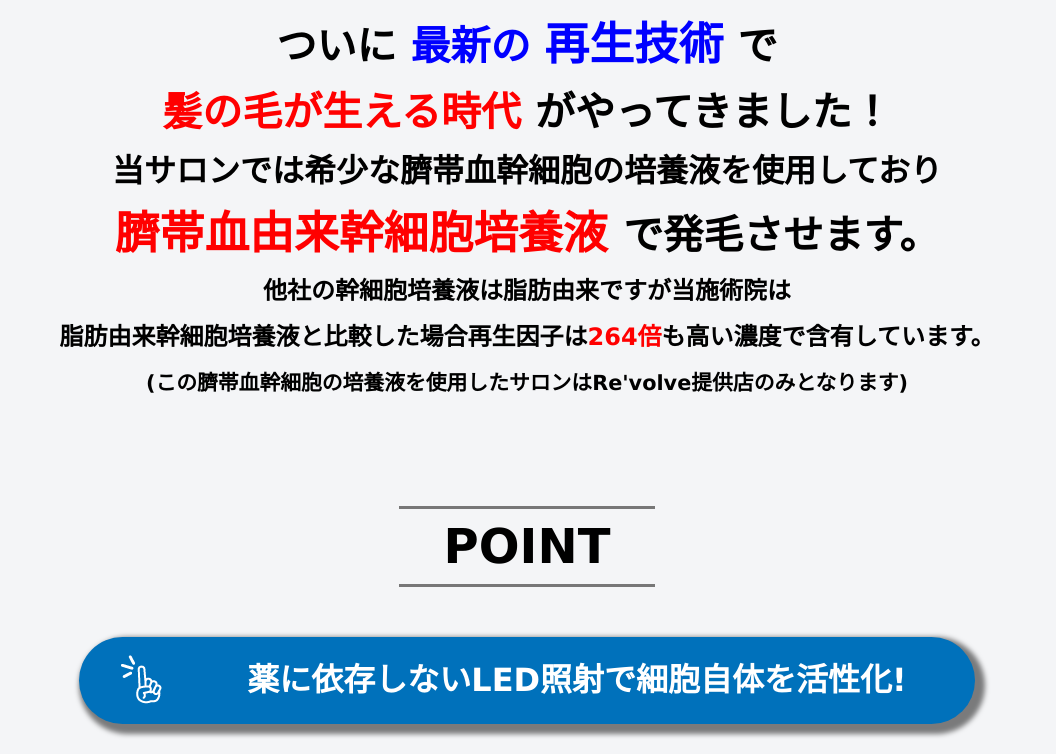
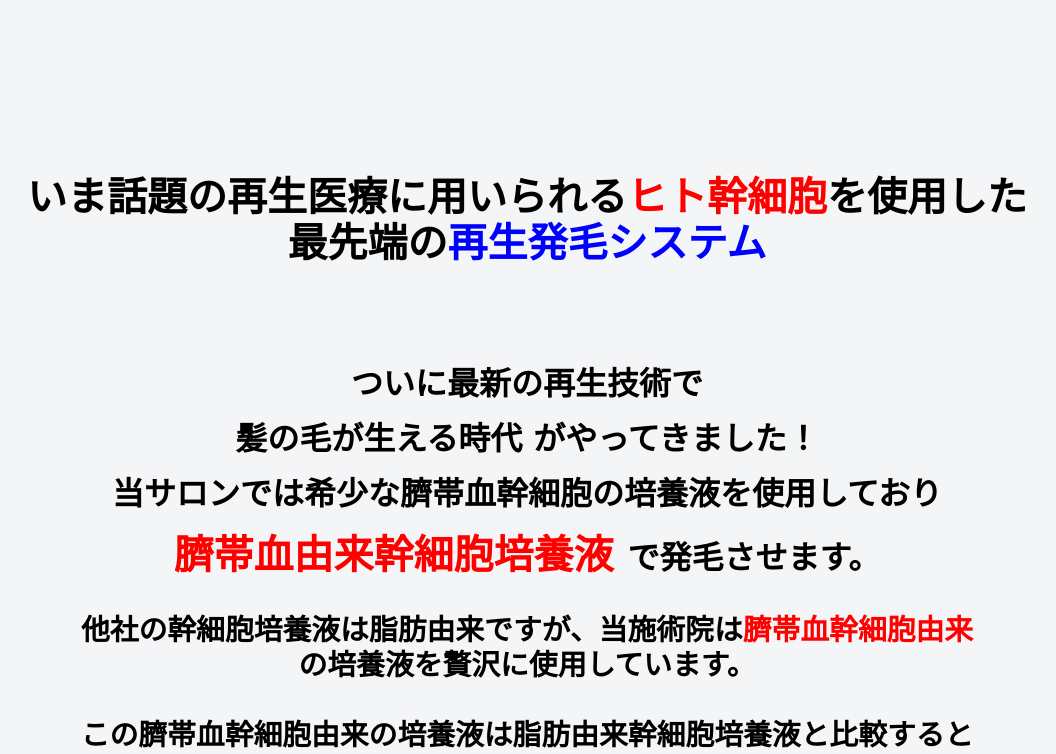
Before and after one commit to open-store-inc/RevolveT, a WordPress theme: template index.php in a window 1280 px wide. Shown: the part 2175-2929 px from the top of the page, without its empty margins (113-1169 px from the left). Run offline with PHP 8.4 and a stand-in for WordPress, Linux system fonts and the light colour scheme; the site name, menu and one post (Sample post) are stand-ins, and other content is empty.

Commit message:
コンテンツ並び替え・追加・修正
＋index,styleリファクタリング

```diff
--- a/index.php
+++ b/index.php
@@ -16,7 +16,7 @@
   <section class="attention">
     <div class="upper_line"></div>
        <div class="page1_message_1">
-         <h1>女性のための発育技術<br>自慢できる美しい髪で明るい生活を楽しめる</h1>
+         <h1>女性のための発毛技術<br>自慢できる美しい髪で明るい生活を楽しめる</h1>
        </div>
        <div class="under_line"></div>
        <div class="page1_message_2">
@@ -67,13 +67,11 @@
 			  <div class="page1_message_5">
 				このようなお悩みをお持ちの方
 			  </div>
-
             <div class="page1_message_image">
 			  <img src="<?php echo get_template_directory_uri(); ?>/image/2021_0212.png" width="450">
             </div>
 <!-- 以上はabsolute -->
 	  		</div>
-
 		  <div class="page1_message_6">
 			<div class="page1_message_6_xxx">
 				安心してください。当サロンが研究を重ね発見した
@@ -85,7 +83,11 @@
 				が登場
 			</div>
 		  </div>
+  　</section>
 
+
+
+	 <section class="interest">
 		<table class="page1_message_6_table">
 		  <tr><br>
 			  <th>
@@ -108,11 +110,15 @@
 		  </tr>
 		</table>
 
+	<div class="h2_box">
+       <h2>
+		 いま話題の再生医療に用いられる<span class="red">ヒト幹細胞</span>を使用した<br>最先端の<span class="blue">再生発毛システム</span>
+       </h2>
+    </div>
+
 	 <div class="page2_message_2">
-    <span>ついに
-      <span class="page2_message_2_1">最新の</span>
-      <span class="page2_message_2_2">再生技術</span>
-      で<br><span class="page2_message_2_6"><br></span>
+		<span>ついに最新の再生技術で<br>
+			<span class="page2_message_2_6"><br></span>
 			<span class="page2_message_2_3">髪の毛が生える時代</span>
 		  	がやってきました！<br><span class="page2_message_2_6"><br></span>
 		</span>
@@ -128,14 +134,15 @@
 
 		<div class="page2_message_3">
 		  <span>
-		   <span class="page2_message_2_6"><br></span>他社の幹細胞培養液は脂肪由来ですが当施術院は<br><span class="page2_message_2_6"><br></span>
-			  脂肪由来幹細胞培養液と比較した場合再生因子は<span><span class="page2_message_2_3">264倍</span>も高い濃度で含有しています。</span><br>
+			   <span class="page2_message_2_6"><br></span>他社の幹細胞培養液は脂肪由来ですが、当施術院は<span class="red">臍帯血幹細胞由来</span>の培養液を贅沢に使用しています。<br><span class="page2_message_2_6"><br></span>
+				  この臍帯血幹細胞由来の培養液は脂肪由来幹細胞培養液と比較すると<span><span class="red">264倍</span>も高い濃度で<span class="blue">再生因子</span>を含有しています。</span><br>
 			 <span class="page2_message_2_7">(この臍帯血幹細胞の培養液を使用したサロンはRe'volve提供店のみとなります)</span>
 		  </span>
 		</div>
 	  </section>
 
-	<section class="interest">
+
+   <section class="imagine">
 	   <div class="page2_message_3_title">
 		   <div class="page2_message_3_title_line">&nbsp;</div>
 		   POINT
@@ -143,7 +150,7 @@
 	   </div>
 
 
-    <div class="page2_message_3">
+	   <div class="page2_message_100">
 		   <div class="page2_message_3_1">
 			   <div class= "point-title">
 				   薬に依存しないLED照射で細胞自体を活性化!
@@ -173,10 +180,10 @@
 	   <div class="page2_message_4">
 		   <div class="page2_message_4_1">
 			   <div class= "point-title">
-			  イオン導入の約60倍のエレクトロポーションで効果・持続性がアップ !
+				   エレクトロポーションによる導入で効果・持続性がイオン導入の約60倍UP !
 			   </div>
 		   </div>
-      <div class="page2_message_4_2">そもそもヒト幹細胞培養液に限らず、どれだけ高級な美容液や育毛剤を<br>ただ塗っているだけでは表面で止まっているだけで奥には浸透しません。</div>
+		   <div class="page2_message_4_2">そもそもヒト幹細胞培養液に限らず、どれだけ高級な美容液や育毛剤も<br>ただ塗っているだけでは表面で止まっているだけで奥には浸透しません。</div>
 		   <div class="page2_message_4_image">
 			   <div class="page2_message_4_image_1">
 				   <span><img src="https://hidetonishi.com/wp-content/uploads/2021/02/スクリーンショット-2021-02-10-13.55.35.png" class="image" width="600" alt="エレクトロポーションで効果・持続性がアップ!"></span>
@@ -197,28 +204,7 @@
 	   </div>
 	</section>
 
-   <section class="imagine">
-	  <div class="page2_message_4_5">
-		  <div class="point-title">
-			  当店がTV取材を受けました
-		  </div>
-	  </div>
 
-	  <div class="page2_message_4_iframe">
-		  <span>
-			  <iframe width="560" height="315" src="https://www.youtube.com/embed/b_aTGKeWGA0" frameborder="0" allow="accelerometer; autoplay; clipboard-write; encrypted-media; gyroscope; picture-in-picture" allowfullscreen class="iframe"></iframe>
-		  </span>
-	  </div>
-
-	  <div class="page2_message_4_6">
-		  <div class="point-title">
-			  こちらで分かりやすく解説しています
-		  </div>
-	  </div>
-	 <div class="page2_message_4_iframe">
-		 <iframe width="560" height="315" src="https://www.youtube.com/embed/X3ife-OcREI" title="YouTube video player" frameborder="0" allow="accelerometer; autoplay; clipboard-write; encrypted-media; gyroscope; picture-in-picture" allowfullscreen class="iframe"></iframe>
-	 </div>
-	</section>
    <div class="reservation_box">
 	   <div class="page3_message_title">
 		   <span>ホームページを見た方限定</span>
@@ -268,12 +254,7 @@
 
 	<section class="desire">
     <div class="page3_message_4">
-      <div class="page3_message_4_1">
-        あなた自信が<br>
-        </div>
-      <div class="page3_message_4_2">
-        薄毛の原因をわかっていますか?
-        </div>
+        あなた自信が薄毛の原因をわかっていますか?
     </div>
 
     <div class="page3_message_5">
@@ -308,15 +289,8 @@
 
 
     <div class="page3_message_4">
-      <div class="page3_message_4_1">
-        毛母細胞が弱ると<br>
+        毛母細胞が弱ると薬や従来の施術では難しい...?
     </div>
-      <div class="page3_message_4_2">
-        薬や従来の施術では難しい...?
-      </div>
-    </div>
-
-
 
     <div class="page3_message_8">
 			毛髪細胞が髪の毛を生成する機能が残っていれば、<br>
@@ -332,6 +306,33 @@
 			今までになかった新しい毛髪へのアプローチが可能になりました。
     </div>
 
+    </section>
+
+    <section class="comparsion">
+		  <div class="page2_message_4_5">
+		  <div class="point-title">
+			  当店がTV取材を受けました
+		  </div>
+	  </div>
+
+	  <div class="page2_message_4_iframe">
+		  <span>
+			  <iframe width="560" height="315" src="https://www.youtube.com/embed/b_aTGKeWGA0" frameborder="0" allow="accelerometer; autoplay; clipboard-write; encrypted-media; gyroscope; picture-in-picture" allowfullscreen class="iframe"></iframe>
+		  </span>
+	  </div>
+
+	  <div class="page2_message_4_6">
+		  <div class="point-title">
+			  こちらで分かりやすく解説しています
+		  </div>
+	  </div>
+	 <div class="page2_message_4_iframe">
+		 <iframe width="560" height="315" src="https://www.youtube.com/embed/X3ife-OcREI" title="YouTube video player" frameborder="0" allow="accelerometer; autoplay; clipboard-write; encrypted-media; gyroscope; picture-in-picture" allowfullscreen class="iframe"></iframe>
+	 </div>
+
+    </section>
+
+    <section class="consent">
 	  <div class="page4_message_1">
 		  お客様の声
 		</div>
@@ -381,9 +382,7 @@
 			ぺたんこでパーマをあてないと嫌だったのに もう、あてなくても良くなりそうな気がして<br>
 			今では、毎朝鏡を見てセットをするのが楽しみになっています。<br>
 		</div>
-    </section>
 
-    <section class="comparsion">
 		<div class="page4_message_2">
 		  当ページから限定の<br>
 		  特別な料金で初回カウンセリングをさせていただきます!
@@ -476,6 +475,7 @@
 　　　　　　　　　　　<a href="https://docs.google.com/forms/d/e/1FAIpQLSep5-XsGXON93wIkhrNBaoX9Q6eTLv7LH5QT5KFOyHE6SCebw/viewform">初回カウンセリング予約</a>
       </div>
     </div>
+
   <div class="info_box">
     <div class="infomation_line"></div>
     <div class="infomation">Infomation</div>
--- a/style.css
+++ b/style.css
@@ -16,7 +16,6 @@ body {
 
 #container {
 	width: 100%;
-	text-align: center;
 }
 
 ol {
@@ -28,11 +27,16 @@ ol {
   width: 100%;
 }
 
+.interest {
+    margin: 100px 0 0 0;
+}
+
 .imagine {
-	margin: 0;
+	margin-top: 100px;
 }
 
 .desire {
+	text-align: center;
 	margin: 0 5%;
 }
 
@@ -40,24 +44,40 @@ ol {
 	margin: 0 5%;
 }
 
+.consent {
+  text-align: center;
+  margin: 0 5%;
+}
+
 .reservation_box {
+  text-align: center;
   margin: 50px 5% 30px;
   background-color: rgba(255, 255, 255, 0.7);
   border-radius: 20px;
   padding:10px 0 40px 0;
-	position: relative;
-}
-
-.yoyaku-box {
-  margin: 50px 5% 30px;
-  background-color: rgba(255, 255, 255, 0.7);
-  border-radius: 20px;
-  padding:10px 0 40px 0;
-	position: relative;
+  position: relative;
 }
 
 .info_box {
+  text-align: center;
   margin: 150px 5%;
+}
+
+.red {
+  color: red;
+}
+
+.blue {
+  color: blue;
+}
+
+.h2_box {
+  text-align: center;
+  margin: 100px auto;
+}
+
+h2 {
+	font-size: 2.5rem;
 }
 
 .upper_lin {
@@ -92,7 +112,6 @@ ol {
   font-size: 6rem;
   font-weight: bold;
   text-shadow: 7px 7px 3px #808080;
-
   padding-left: 10%;
 }
 .page1_message_2_2{
@@ -182,6 +201,7 @@ ol {
 
 .page1_message_6_table {
   width: 100%;
+  height: 300px;
 }
 .page2_message_1 {
   height: 50px;
@@ -190,26 +210,19 @@ ol {
 
 .page2_message_2 {
   text-align: center;
-  margin-top: 350px;
-  font-size: 2.5rem;
+  font-size: 2rem;
   font-weight: bold;
 }
 
-.page2_message_2_1 {
+.page2_message_2_2 {
   color: blue;
 }
-.page2_message_2_2 {
-  font-size: 2.8rem;
-  color: blue;
-}
-.page2_message_2_3 {
-  color: red;
-}
+
 .page2_message_2_4 {
   font-size: 2rem;
 }
 .page2_message_2_5 {
-  font-size: 2.8rem;
+  font-size: 2.5rem;
 	color: red;
 }
 .page2_message_2_6 {
@@ -218,10 +231,10 @@ ol {
 
 
 .page2_message_3 {
-  text-align: center;
-  font-size: 1.5rem;
-  padding-bottom: 100px;
-	position: relative;
+    text-align: center;
+    font-size: 1.8rem;
+    line-height: 35px;
+	margin: 0 15%;
 }
 .page2_message_2_7 {
   font-size: 1.3rem;
@@ -232,7 +245,7 @@ ol {
 .page2_message_3_title {
   text-align: center;
   font-size: 3rem;
-  margin-bottom: 50px;
+  margin-bottom: 80px;
 }
 .page2_message_3_title_line {
   margin: 10px 40%;
@@ -240,6 +253,11 @@ ol {
   height: 1px;
   border-bottom: solid 3px #777777;
 }
+
+.page2_message_100 {
+	position: relative;
+}
+
 .page2_message_3_1 {
   color: white;
   background-color: #0071BB;
@@ -264,7 +282,7 @@ ol {
   padding: 10px;
   background-color: white;
   width: 420px;
-  margin: 0 auto;
+  margin: 50px auto 0px;
   box-shadow: 5px 5px 5px 5px rgba(0, 0, 0, 0.5);
 }
 
@@ -299,7 +317,7 @@ ol {
 }
 
 .page2_message_4 {
-  margin: 450px 0 500px 0;
+  margin: 600px 0 500px 0;
   text-align: center;
 	position: relative;
 }
```
Lines whose indentation alone changed are shown as unchanged.
